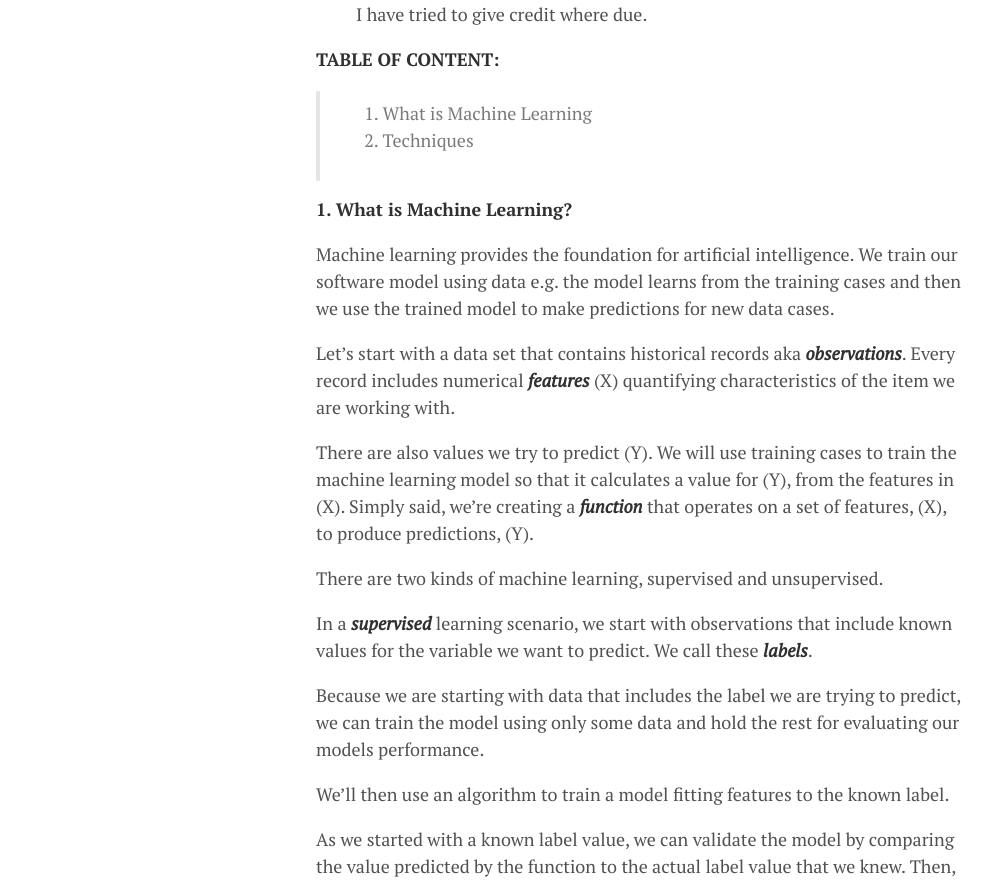
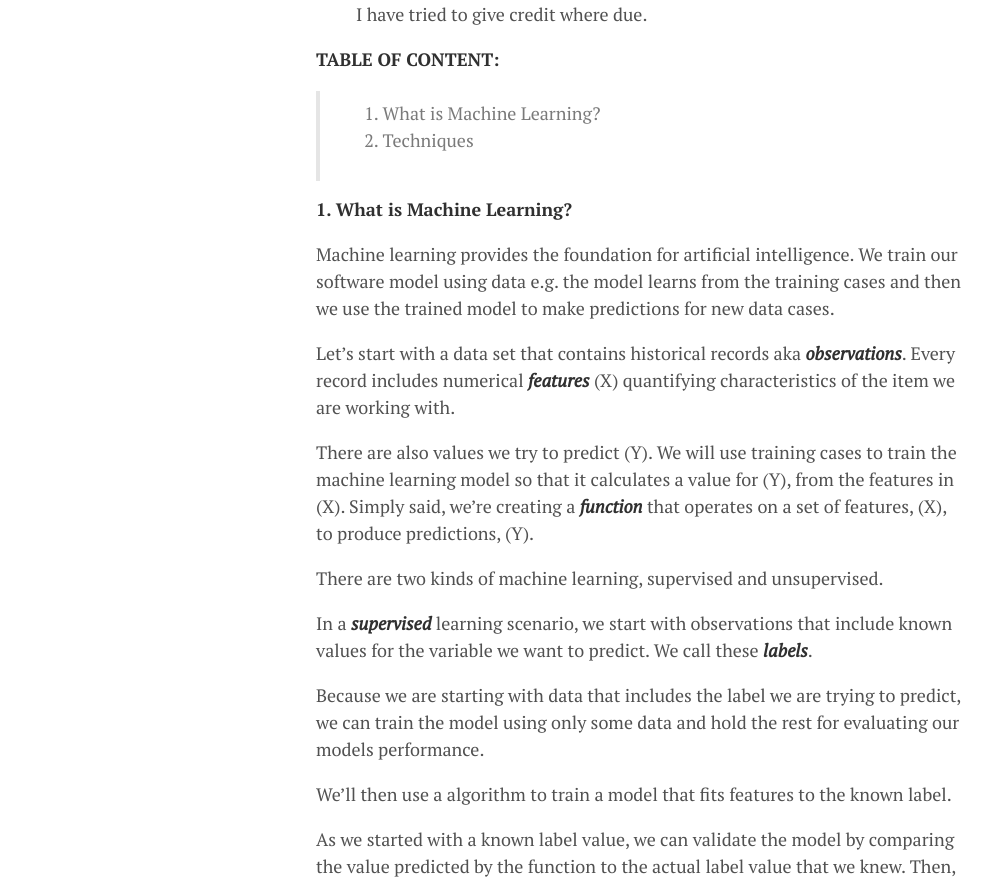
Before and after one commit to lgeurts/lgeurts.github.io, a Jekyll site: the page built from _posts/2018-06-29-artificial-intelligence-basics.md, in a window 1280 px wide and 1400 px high, scrolled down 709 px. Shown: the part 159-1043 px from the top of the window, without its empty margins (0-991 px from the left). Built offline with Jekyll 4.4.1, drawn with Linux system fonts in a browser that asks for light colours; nearby versions of some CDN libraries.

Commit message:
Update 2018-06-29-artificial-intelligence-basics.md

```diff
--- a/_posts/2018-06-29-artificial-intelligence-basics.md
+++ b/_posts/2018-06-29-artificial-intelligence-basics.md
@@ -20,7 +20,7 @@ Some caveats:
 
 **TABLE OF CONTENT:**
 
-> 1. What is Machine Learning
+> 1. What is Machine Learning?
 > 2. Techniques
 
 **1. What is Machine Learning?**
@@ -37,7 +37,7 @@ In a ***supervised*** learning scenario, we start with  observations that includ
 
 Because we are starting with data that includes the label we are trying to predict, we can train the model using only some data and hold the rest for evaluating our models performance.
 
-We'll then use an algorithm to train a model fitting features to the known label.
+We'll then use a algorithm to train a model that fits features to the known label.
 
 As we started with a known label value, we can validate the model by comparing the value predicted by the function to the actual label value that we knew. Then, when we're happy that the model works, we can use it with new observations for which the label is unknown, and generate new predicted values.
 
```
